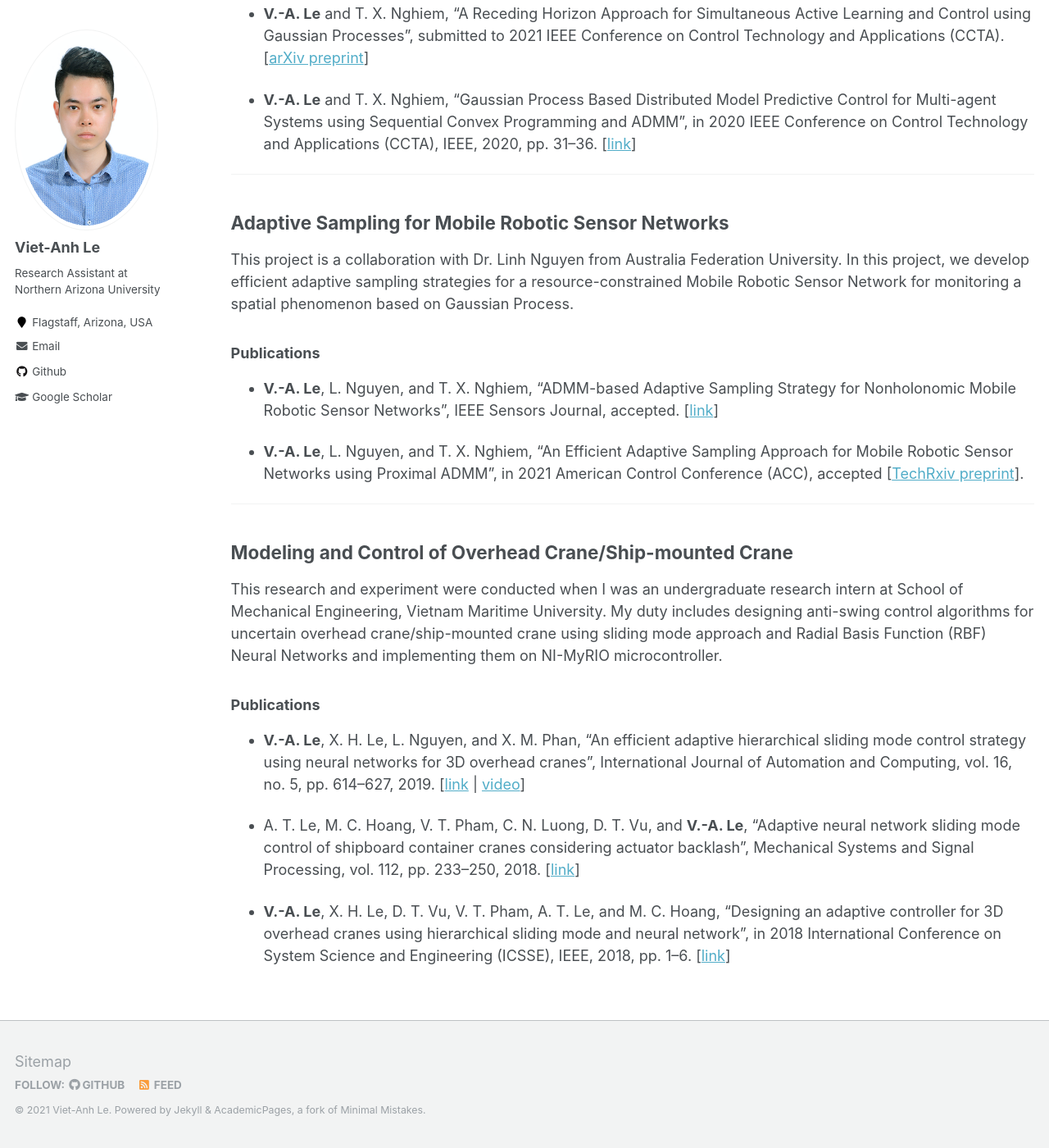
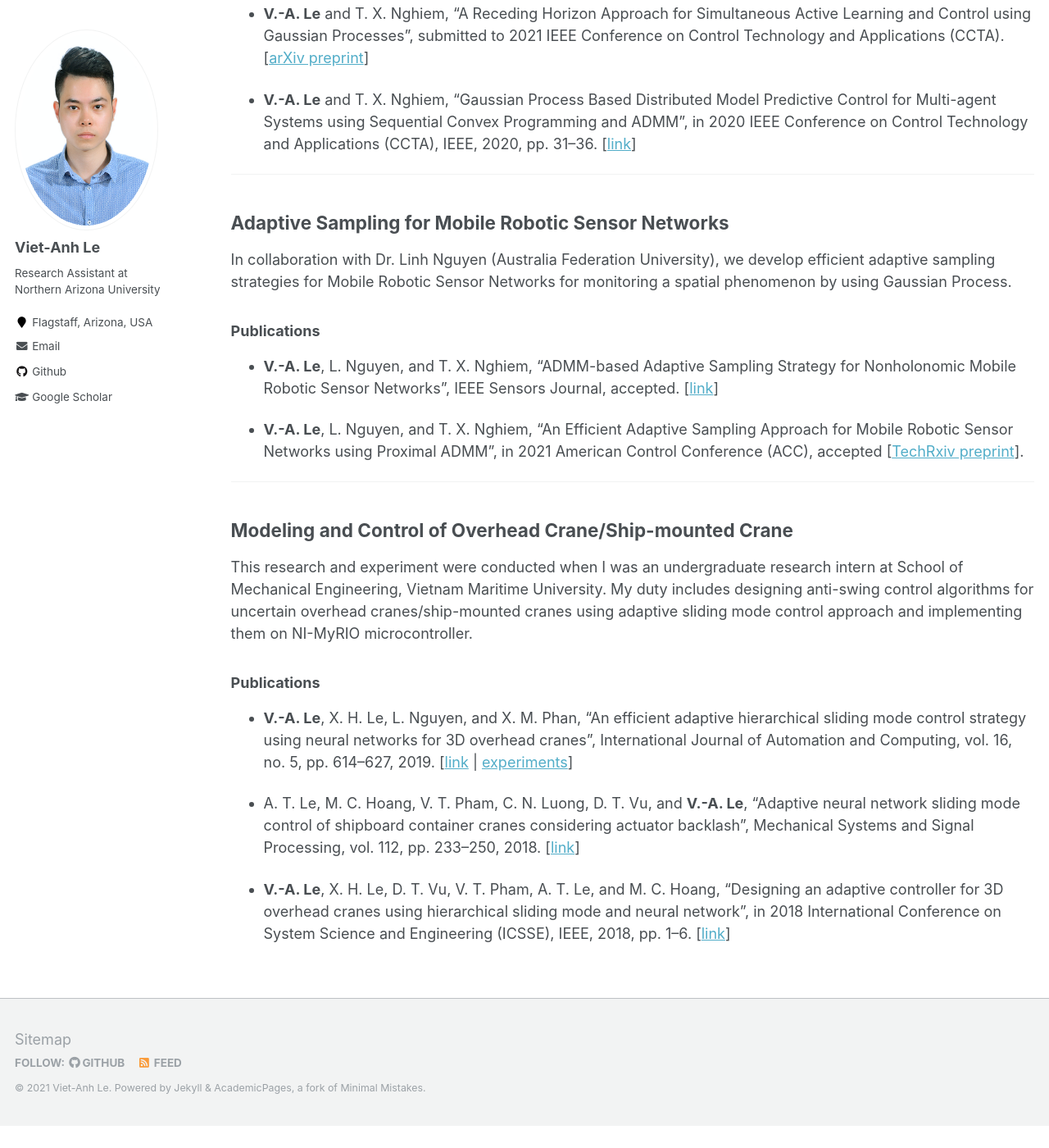
Before and after one commit to vietanhle0101/vietanhle0101.github.io, a Jekyll site: the page built from _pages/projects.md, in a window 1280 px wide and 1400 px high, scrolled down 440 px. Shown: the whole window at 82% size. Built offline with Jekyll 4.4.1, drawn with Linux system fonts in a browser that asks for light colours; after the commit the page ends 1813 px from its top, so only the background shows below that.

Commit message:
update projects

```diff
--- a/_pages/projects.md
+++ b/_pages/projects.md
@@ -21,7 +21,7 @@ This project aims to enhance the performance of Model Predictive Control (MPC) f
 
 ## Adaptive Sampling for Mobile Robotic Sensor Networks
 
-This project is a collaboration with Dr. Linh Nguyen from Australia Federation University. In this project, we develop efficient adaptive sampling strategies for a resource-constrained Mobile Robotic Sensor Network for monitoring a spatial phenomenon based on Gaussian Process.
+In collaboration with Dr. Linh Nguyen (Australia Federation University), we develop efficient adaptive sampling strategies for Mobile Robotic Sensor Networks for monitoring a spatial phenomenon by using Gaussian Process.
 
 ### Publications
 
@@ -35,11 +35,11 @@ This project is a collaboration with Dr. Linh Nguyen from Australia Federation U
 
 ## Modeling and Control of Overhead Crane/Ship-mounted Crane
 
-This research and experiment were conducted when I was an undergraduate research intern at School of Mechanical Engineering, Vietnam Maritime University. My duty includes designing anti-swing control algorithms for uncertain overhead crane/ship-mounted crane using sliding mode approach and Radial Basis Function (RBF) Neural Networks and implementing them on NI-MyRIO microcontroller.
+This research and experiment were conducted when I was an undergraduate research intern at School of Mechanical Engineering, Vietnam Maritime University. My duty includes designing anti-swing control algorithms for uncertain overhead cranes/ship-mounted cranes using adaptive sliding mode control approach and implementing them on NI-MyRIO microcontroller.
 
 ### Publications
 
-* **V.-A. Le**, X. H. Le, L. Nguyen, and X. M. Phan, “An efficient adaptive hierarchical sliding mode control strategy using neural networks for 3D overhead cranes”, International Journal of Automation and Computing, vol. 16, no. 5, pp. 614–627, 2019. [[link](https://www.sciencedirect.com/science/article/abs/pii/S0888327018302322) \| [video](https://www.youtube.com/watch?v=ZlF37IZh89Q)]
+* **V.-A. Le**, X. H. Le, L. Nguyen, and X. M. Phan, “An efficient adaptive hierarchical sliding mode control strategy using neural networks for 3D overhead cranes”, International Journal of Automation and Computing, vol. 16, no. 5, pp. 614–627, 2019. [[link](https://www.sciencedirect.com/science/article/abs/pii/S0888327018302322) \| [experiments](https://www.youtube.com/playlist?list=PLctBt518bw6C32VeKsu93DWxS4S5cg6Tf)]
 
 * A. T. Le, M. C. Hoang, V. T. Pham, C. N. Luong, D. T. Vu, and **V.-A. Le**, “Adaptive neural network sliding mode control of shipboard container cranes considering actuator backlash”, Mechanical Systems and Signal Processing, vol. 112, pp. 233–250, 2018. [[link](https://link.springer.com/article/10.1007/s11633-019-1174-y)]
 
```
Also changed, not shown: _pages/about.md (+2 -1 lines).
